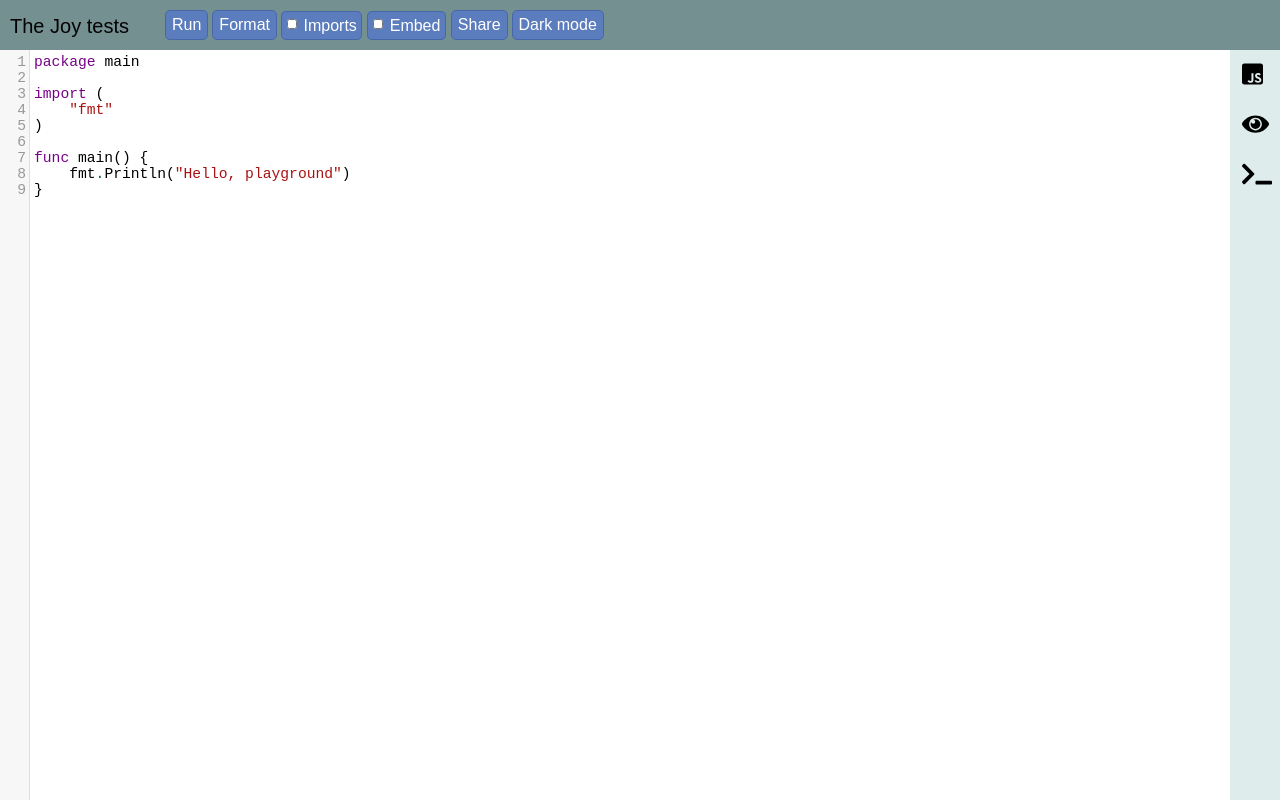
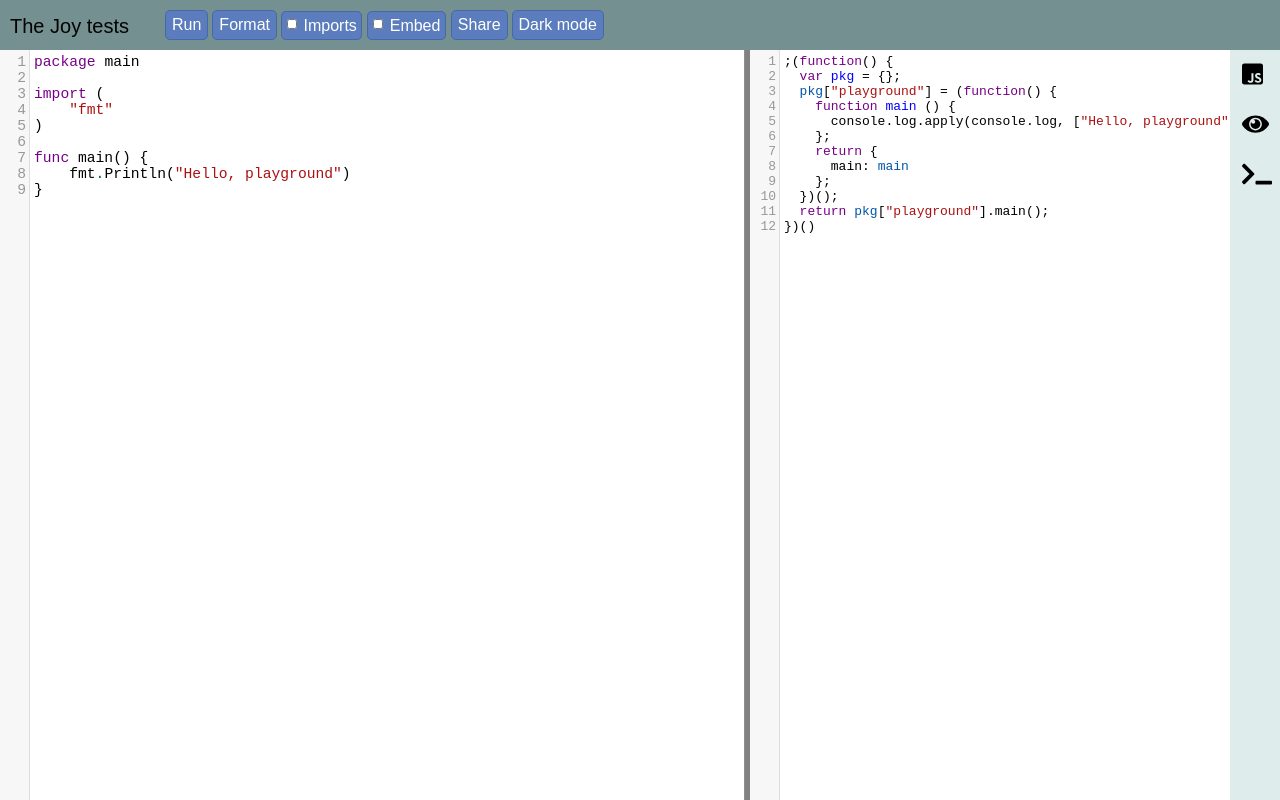
Before and after one commit to tryy3/joyplayground, a plain HTML site: page assets/index.html in a window 1280 px wide. Both pictures are taken after a click on the element 1255 px from the left and 75 px from the top of the page. Drawn offline with Linux system fonts and the light colour scheme.

Commit message:
Small fixes

```diff
--- a/assets/index.html
+++ b/assets/index.html
@@ -118,7 +118,7 @@ func main() {
         new Editor({
             code: code,
             output: compiled,
-            api: api,
+            api: API,
             panels: [
                 {
                     name: "compiled",
--- a/assets/playground.js
+++ b/assets/playground.js
@@ -512,6 +512,23 @@ function formatGridColumns(widths) {
     return widths[0] + "px 0.4em " + widths[1] + "px 50px"
 }
 
+// containParentClass will transcend up from an element and check for specific class name until it hits document
+function containParentClass(target, className, parent) {
+    if (target == null) return
+    if (target == document) return
+    if (elementHasClassName(target, className)) return target
+    if (target == parent) return
+
+    return containParentClass(target.parentElement, className, parent)
+}
+
+// elementHasClassName checks if a target has a specific class name
+function elementHasClassName(target, className) {
+    if (target.classList == undefined) return false
+    if (!target.classList.contains(className)) return false
+    return true
+}
+
 // Editor is the constructor for the whole Editor process, opening, closing, updating etc.
 var Editor = function(config) {
     var self = this
@@ -535,12 +552,12 @@ var Editor = function(config) {
     // Look for click events on the panels
     document.addEventListener("click", function(e) {
         // Check if the click event is a panel
-        for (var path of e.path) {
-            if (path.classList == undefined) continue
-            if (path.classList.contains("sidebar-box")) {
+        var target = containParentClass(e.target, "sidebar-box")
+        if (target == undefined) return
+
         // get the panel name
         var name = ""
-                for (var clazz of path.classList) {
+        for (var clazz of target.classList) {
             if (clazz == "sidebar-box") continue
             name = clazz
             break
@@ -563,8 +580,6 @@ var Editor = function(config) {
 
         self.updateSidebar("")
         return
-            }
-        }
     })
 
     // detect if someone is trying to move the resizeableVertical
```
Lines whose indentation alone changed are shown as unchanged.
